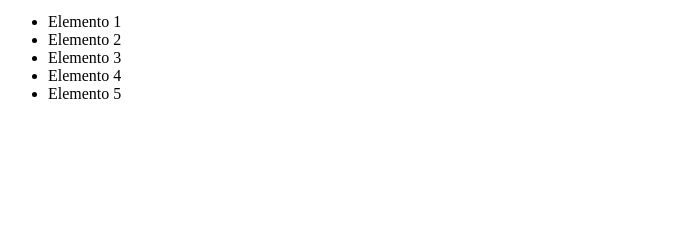
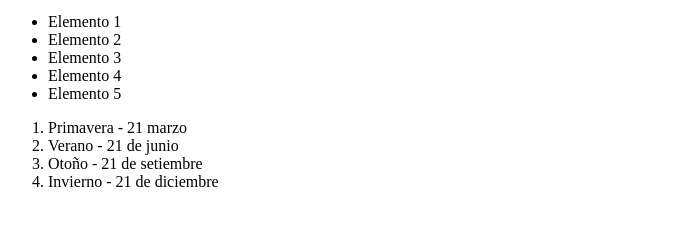
Before and after one commit to MSS02204/youtube-git, a plain HTML site: page index.html in a window 1280 px wide. Shown: the part 101-326 px from the top of the page, without its empty margins (0-674 px from the left). Drawn offline with Linux system fonts and the light colour scheme.

Commit message:
Agregando estaciones del año con fecha de inicio

```diff
--- a/index.html
+++ b/index.html
@@ -18,6 +18,12 @@
         <li>Elemento 4</li>
         <li>Elemento 5</li>
     </ul>
+    <ol>
+        <li>Primavera - 21 marzo</li>
+        <li>Verano - 21 de junio</li>
+        <li>Otoño - 21 de setiembre</li>
+        <li>Invierno - 21 de diciembre</li>
+    </ol>
     <script src="index.js"></script>
 </body>
 </html>
```
